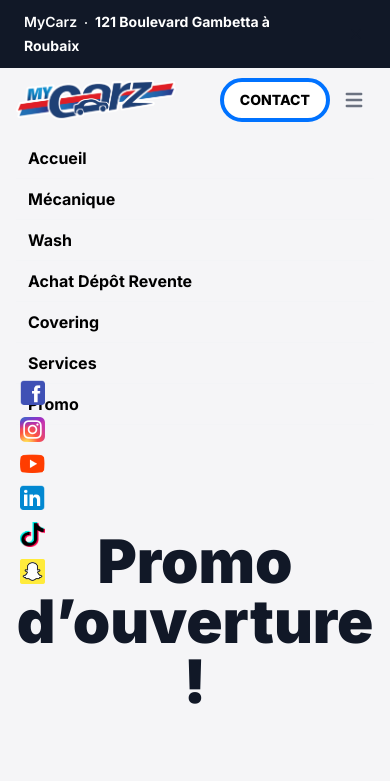
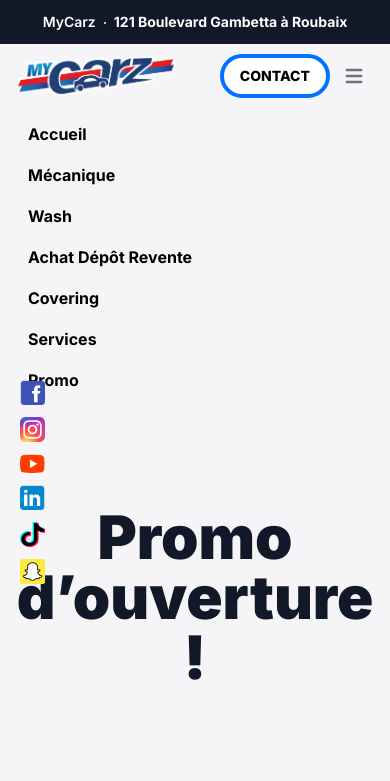
Before and after one commit to Yannis-Alouache/MyCarz, a Next.js app in the folder frontend/: page /promo in a window 390 px wide. Shown: the top 781 px of the page. Built offline with nearby package versions, Linux system fonts and the light colour scheme.

Commit message:
[+] added banner as a component && started responsive navbar

```diff
--- a/frontend/src/app/(routes)/service/page.js
+++ b/frontend/src/app/(routes)/service/page.js
@@ -15,6 +15,7 @@ import Service from "@/app/_components/Service/Service"
 import OurMission from "@/app/_components/OurMission/OurMission"
 import PricingWrapper from "@/app/_components/PricingSvgWrapper/PricingSvgWrapper"
 import ServiceCarouselNew from "@/app/_components/ServiceCarouselNew/ServiceCarouselNew"
+import OurValues from "@/app/_components/OurValues/OurValues"
 
 const ServicePage = () => {
 
@@ -96,9 +97,9 @@ const ServicePage = () => {
           reverse={false}
         />
 
-        <OurMission mainColor="text-gray-700" />
+        <OurValues mainColor="text-gray-700" />
 
-        <PricingWrapper pricingInfos={pricingInfos} mainColor="#757575" />
+        {/* <PricingWrapper pricingInfos={pricingInfos} mainColor="#757575" /> */}
 
 
         <Contact mainColor="#575757" />
--- /dev/null
+++ b/frontend/src/app/_components/Banner/Banner.jsx
@@ -0,0 +1,17 @@
+import React from 'react'
+
+const Banner = () => {
+  return (
+    <>
+        <div class="relative isolate justify-center flex items-center gap-x-6 overflow-hidden bg-gray-900 px-6 py-2.5 sm:px-3.5">
+          <div class="flex flex-wrap items-center gap-x-4 gap-y-2">
+            <p class="text-sm text-center leading-6 font-bold text-white">
+              <strong class="font-semibold">MyCarz</strong><svg viewBox="0 0 2 2" class="mx-2 inline h-0.5 w-0.5 fill-current" aria-hidden="true"><circle cx="1" cy="1" r="1" /></svg>121 Boulevard Gambetta à Roubaix
+            </p>
+          </div>
+        </div>
+    </>
+  )
+}
+
+export default Banner
--- a/frontend/src/app/_components/Navbar/Navbar.jsx
+++ b/frontend/src/app/_components/Navbar/Navbar.jsx
@@ -1,14 +1,22 @@
+"use client";
+
 import Image from "next/image";
+import { useState } from 'react';
+
 
 const Navbar = (props) => {
 
   let { contactBtnClass, logo } = props
+
+  const [isOpen, setIsOpen] = useState(false);
 
   if (!contactBtnClass || !logo) {
     return (
         <h1 className="font-bold text-4xl text-red-600">One of props missing</h1>
     )
   }
+
+
 
   return (
     <>
@@ -28,7 +36,8 @@ const Navbar = (props) => {
                     </a>
                     <button data-collapse-toggle="mobile-menu-2" type="button"
                         className="inline-flex items-center p-2 ml-1 text-sm text-gray-500 rounded-lg lg:hidden hover:bg-gray-100 focus:outline-none focus:ring-2 focus:ring-gray-200"
-                        aria-controls="mobile-menu-2" aria-expanded="true">
+                        aria-controls="mobile-menu-2" aria-expanded="true"
+                        onClick={() => {setIsOpen(!isOpen); console.log(isOpen)}}>
                         <span className="sr-only">Open main menu</span>
                         <svg className="w-6 h-6" fill="currentColor" viewBox="0 0 20 20" xmlns="http://www.w3.org/2000/svg">
                             <path fillRule="evenodd"
@@ -42,7 +51,7 @@ const Navbar = (props) => {
                         </svg>
                     </button>
                 </div>
-                <div className="items-center justify-between w-full lg:flex lg:w-auto lg:order-1" id="mobile-menu-2">
+                <div className={"items-center justify-between w-full lg:flex lg:w-auto lg:order-1 "}  id="mobile-menu-2">
                     <ul className="flex flex-col mt-4 font-medium lg:flex-row lg:space-x-12 lg:mt-0">
                         <li>
                             <a href="/"
--- a/frontend/src/app/_components/Service/Service.jsx
+++ b/frontend/src/app/_components/Service/Service.jsx
@@ -8,7 +8,7 @@ const Service = (props) => {
 
   return (
     <div className="relative py-28">
-      <Image src={ svg } alt="" className={"absolute z-0 w-auto h-full " + svgClassName } />
+      {/* <Image src={ svg } alt="" className={"absolute z-0 w-auto h-full " + svgClassName } /> */}
       <div className="max-w-screen-xl w-full mx-auto z-10 relative">
         <div className="grid grid-cols-12 gap-x-10">
           <div className={"col-span-6 " + (reverse === true ? 'order-last' : '')}>
@@ -25,7 +25,7 @@ const Service = (props) => {
               <p className="color-gray-800">{ text }</p>
             </div>
             <div className={"flex justify-end " + (showBtn === true ? "": "hidden") }>
-              <Button href={link} className={ 'uppercase float-right font-bold w-fit' } style={{ borderColor: mainColor}}>En savoir plus</Button>
+              <Button href={link} className={ 'uppercase float-right font-bold w-fit' } style={{ borderColor: mainColor }}>En savoir plus</Button>
             </div>
           </div>
 
--- a/frontend/src/app/layout.js
+++ b/frontend/src/app/layout.js
@@ -1,3 +1,4 @@
+import Banner from './_components/Banner/Banner'
 import SocialSidebar from './_components/SocialSidebar/SocialSidebar'
 import WhatsappBadge from './_components/WhatsappBadge/WhatsappBadge'
 import './globals.css'
@@ -15,22 +16,7 @@ export default function RootLayout({ children }) {
     <html lang="fr">
       <body className={inter.className}>
 
-      <div class="relative isolate flex items-center gap-x-6 overflow-hidden bg-gray-900 px-6 py-2.5 sm:px-3.5 sm:before:flex-1">
-        <div class="flex flex-wrap items-center gap-x-4 gap-y-2">
-          <p class="text-sm leading-6 font-bold text-white">
-            <strong class="font-semibold">MyCarz</strong><svg viewBox="0 0 2 2" class="mx-2 inline h-0.5 w-0.5 fill-current" aria-hidden="true"><circle cx="1" cy="1" r="1" /></svg>121 Boulevard Gambetta à Roubaix
-          </p>
-        </div>
-        <div class="flex flex-1 justify-end">
-          <button type="button" class="-m-3 p-3 focus-visible:outline-offset-[-4px]">
-            <span class="sr-only">Dismiss</span>
-            <svg class="h-5 w-5 text-gray-900" viewBox="0 0 20 20" fill="currentColor" aria-hidden="true">
-              <path d="M6.28 5.22a.75.75 0 00-1.06 1.06L8.94 10l-3.72 3.72a.75.75 0 101.06 1.06L10 11.06l3.72 3.72a.75.75 0 101.06-1.06L11.06 10l3.72-3.72a.75.75 0 00-1.06-1.06L10 8.94 6.28 5.22z" />
-            </svg>
-          </button>
-        </div>
-      </div>
-
+        <Banner />
         <SocialSidebar />
         <WhatsappBadge />
         {children}
```
